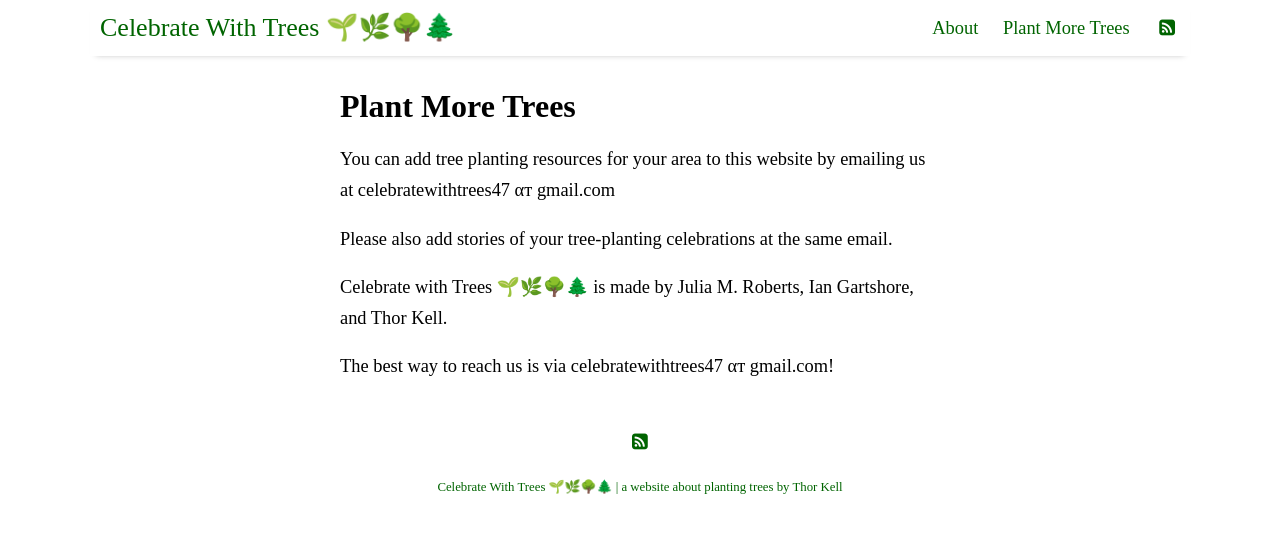
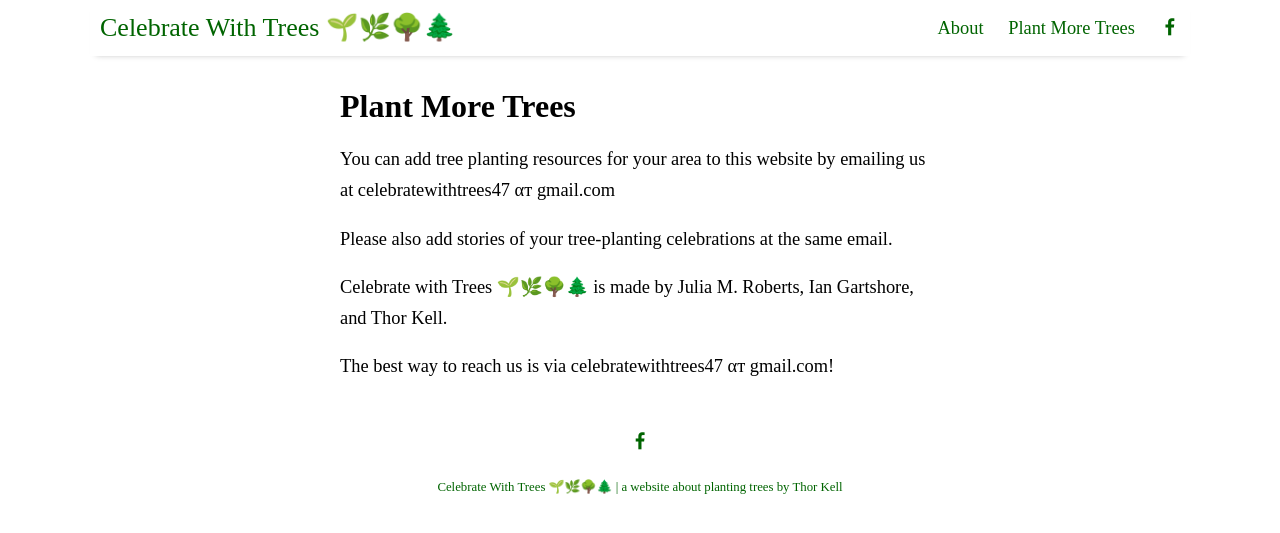
Before and after one commit to tkell/plant-a-tree, a Jekyll site: the page built from pages/contribute.md, in a window 1280 px wide. Shown: the top 533 px of the page. Built offline with Jekyll 4.4.1, drawn with Linux system fonts in a browser that asks for light colours; nearby versions of some CDN libraries.

Commit message:
Added facebook link

```diff
--- a/_data/settings.yml
+++ b/_data/settings.yml
@@ -6,7 +6,7 @@ menu:
 - {name: 'Plant More Trees', folder: 'pages', file: 'contribute.html'}
 
 social:
-- {icon: 'rss-square', link: 'feed.xml'}
+- {icon: 'facebook', link: 'https://www.facebook.com/groups/celebratewithtrees'}
 
 # Customize site text
 pagination:
```
